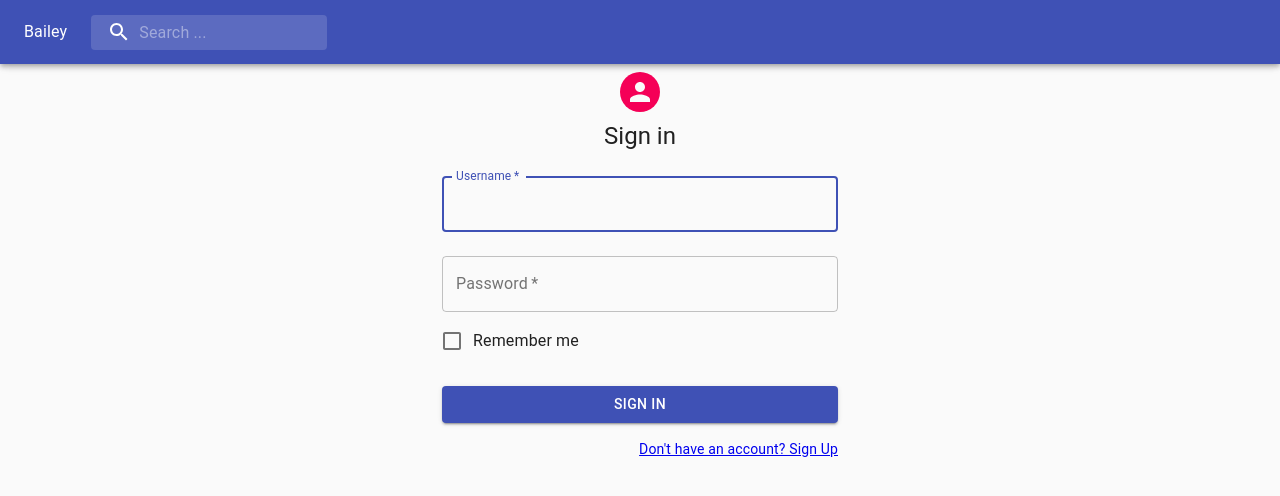
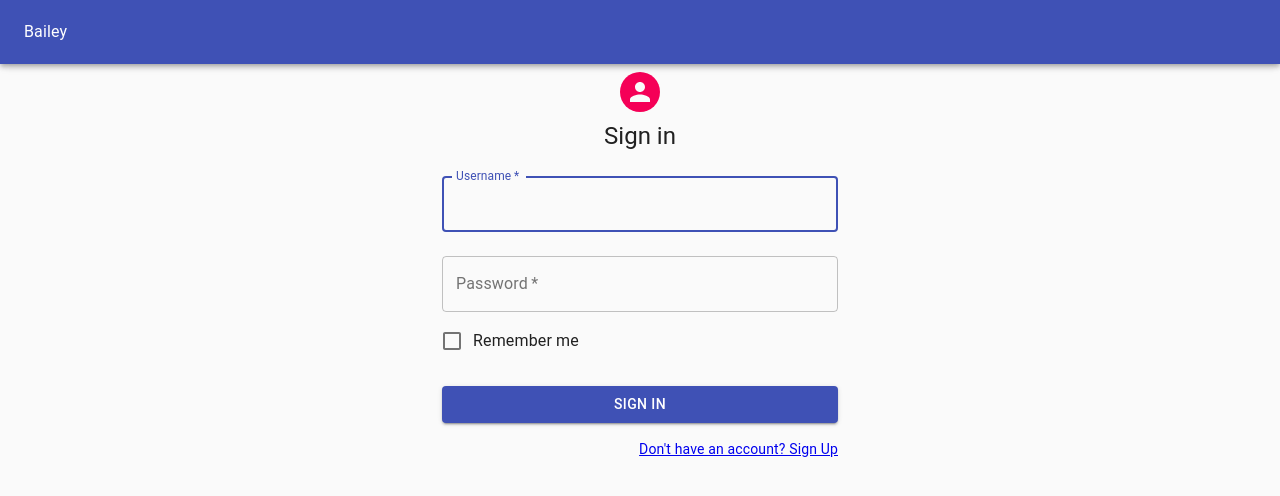
Before and after one commit to SNUEngineer/morlangmae, a React (Create React App) app: page /sign-in in a window 1280 px wide. Shown: the top 496 px of the page. Built offline with nearby package versions, Linux system fonts and the light colour scheme.

Commit message:
:sparkles: Change app bar layout to deal with dialog

```diff
--- a/src/layout/AppBar.tsx
+++ b/src/layout/AppBar.tsx
@@ -17,7 +17,7 @@ const useStyles = makeStyles((theme: Theme) =>
       display: 'flex',
     },
     appBar: {
-      zIndex: theme.zIndex.drawer + 1,
+      zIndex: theme.zIndex.drawer + 10000,
     },
     drawer: {
       width: drawerWidth,
@@ -45,7 +45,7 @@ export default function AppBar(props: any) {
         <Typography>
           Bailey
         </Typography>
-        <Search />
+        {/* <Search /> */}
       </Toolbar>
     </MuiAppBar>
   );
```
